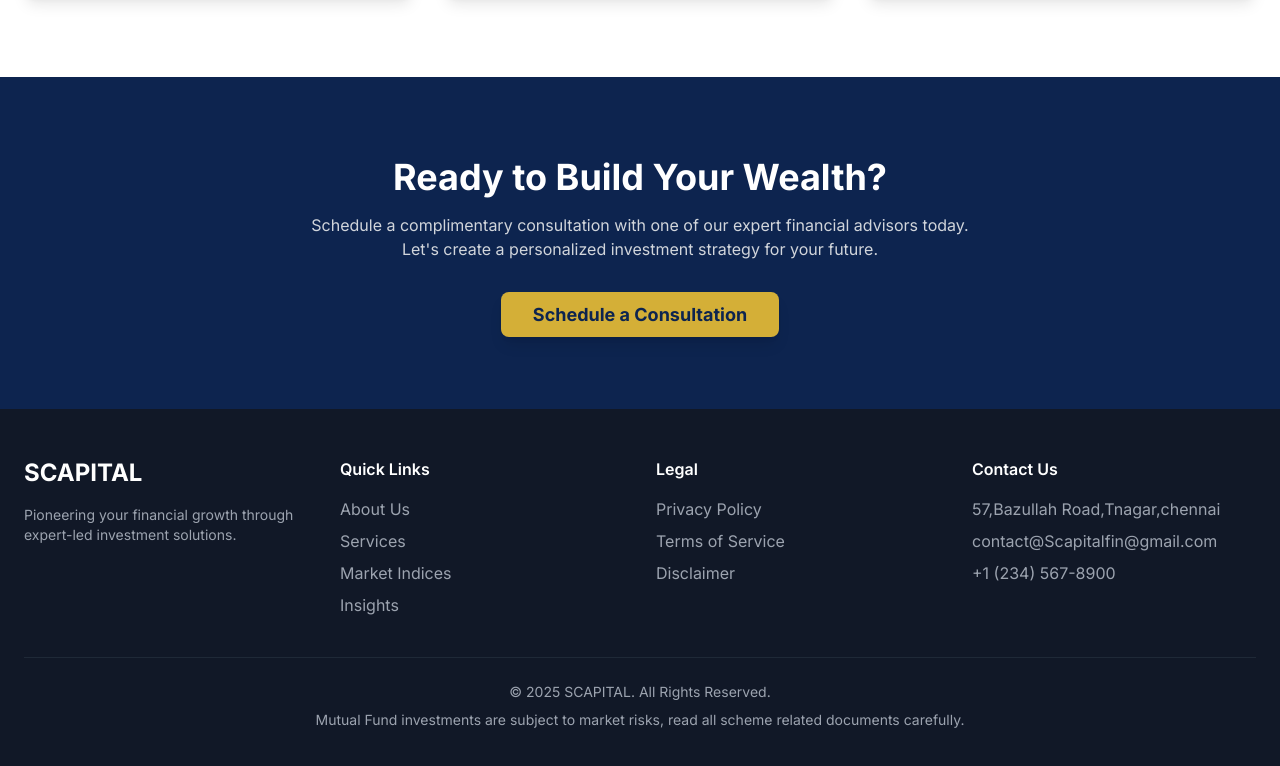
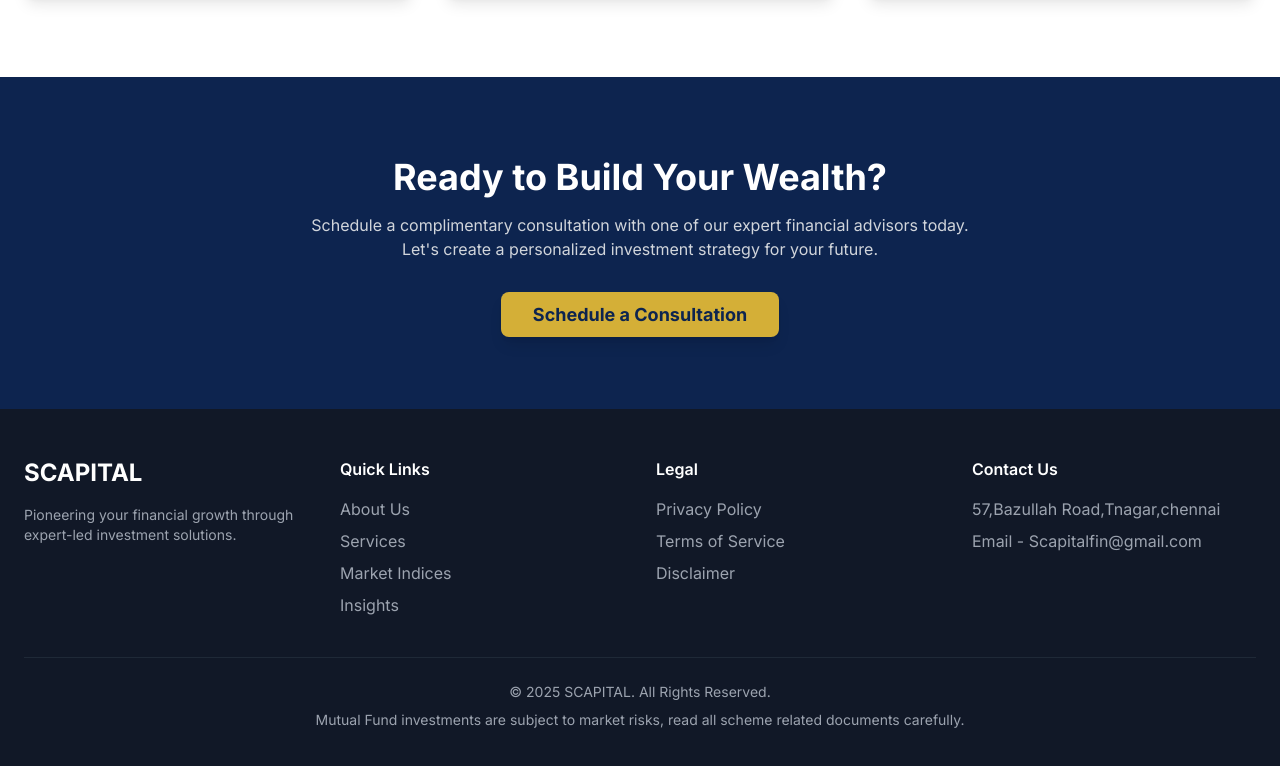
Before and after one commit to LSKkite/ScapitalWEB, a plain HTML site: page index.html in a window 1280 px wide. Shown: the part 2971-3737 px from the top of the page. Drawn offline with nearby package versions, Linux system fonts and the light colour scheme.

Commit message:
Update index.html

```diff
--- a/index.html
+++ b/index.html
@@ -268,8 +268,8 @@
                 <!-- Contact Info --><div>
                     <h4 class="font-semibold text-white mb-4">Contact Us</h4>
                     <p class="mb-2">57,Bazullah Road,Tnagar,chennai</p>
-                    <p class="mb-2">contact@Scapitalfin@gmail.com</p>
-                    <p>+1 (234) 567-8900</p>
+                    <p class="mb-2">Email - Scapitalfin@gmail.com</p>
+                    <p></p>
                 </div>
             </div>
             <div class="border-t border-gray-800 mt-8 pt-6 text-center text-sm">
```
